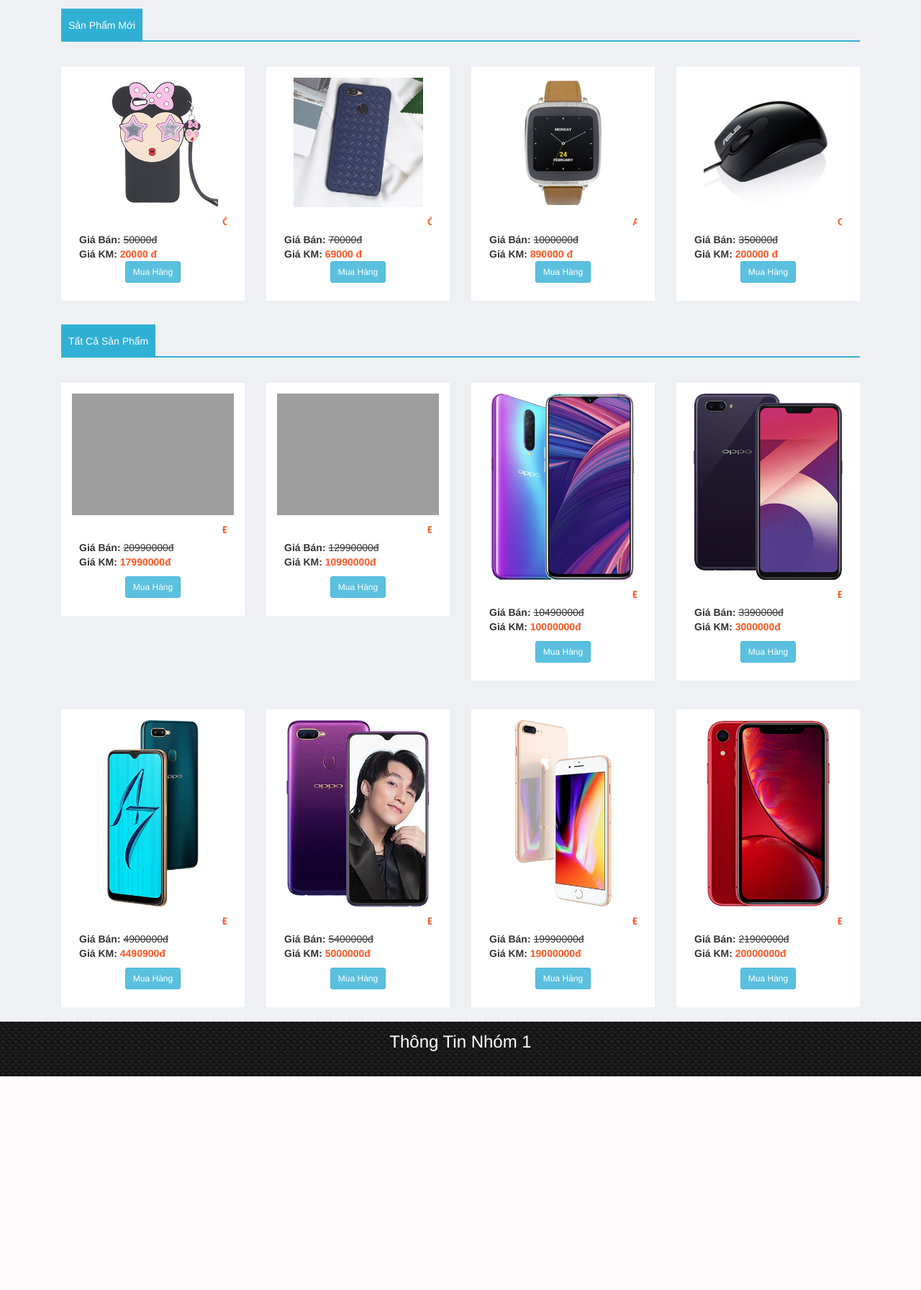
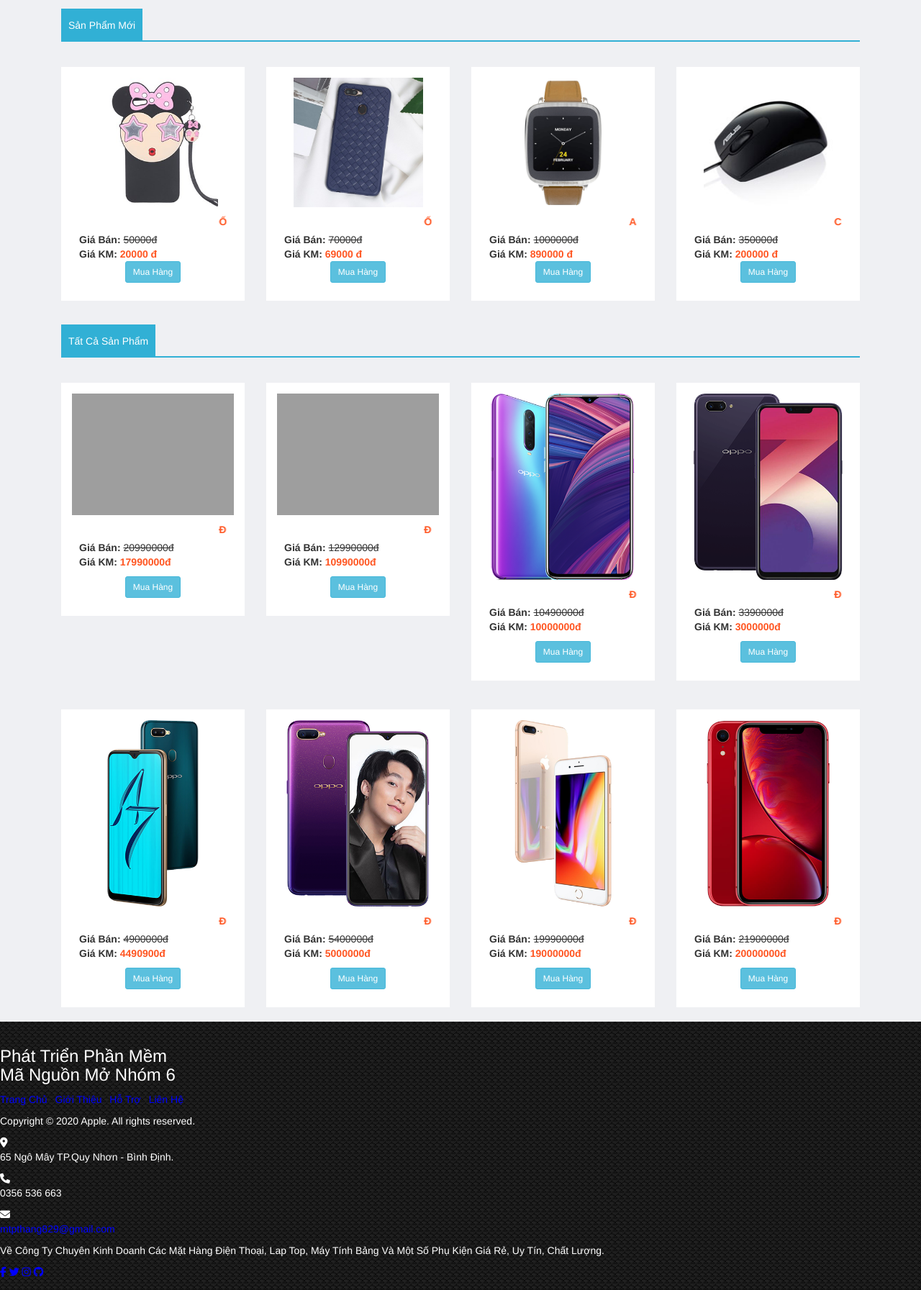
Before and after one commit to ThangIT-QNU/webdienmay, a PHP site: page /webdienmay/ in a window 1280 px wide. Shown: the part 1106-2899 px from the top of the page at 72% size. Before the commit the page ends 2602 px from the top, so only its background shows below. Run offline with PHP 8.4, Linux system fonts and the light colour scheme; data comes from the database, SQL or seed files in the repository; some libraries are stand-ins or nearby versions; grey boxes are pictures that could not be loaded.

Commit message:
commit on 'master'

```diff
--- a/layout/footer.php
+++ b/layout/footer.php
@@ -56,31 +56,71 @@
         </div>
     </div>
 </div>
-<footer>
-    <div class="bot-footer">
-        <div class="container">
-            <div class="row">
-                <div class="col-xs-12">
-                    <center style="margin-bottom: 20px;">
-                        <h3 style="margin-top:0px!important">Thông Tin Nhóm 1</h3>
-                    </center>
-                </div>
-            </div>
 
+<footer class="footer-distributed">
+    <div class="footer-left">
+        <h3>Phát Triển Phần Mềm <br> Mã Nguồn Mở<span> Nhóm 6</span></h3>
+        <p class="footer-links">
+            <a href="#">Trang Chủ</a>&ensp;
+            <a href="#">Giới Thiệu</a>&ensp;
+            <a href="#">Hỗ Trợ</a>&ensp;
+            <a href="#">Liên Hệ</a>
+        <p class="footer-company-name">Copyright &copy; 2020 Apple. All rights reserved. </p>
+    </div>
+    <div class="footer-center">
+        <div>
+            <i class="fa fa-map-marker"></i>
+            <p><span>65 Ngô Mây</span> TP.Quy Nhơn - Bình Định.</p>
+        </div>
+        <div>
+            <i class="fa fa-phone"></i>
+            <p>0356 536 663</p>
+        </div>
+        <div>
+            <i class="fa fa-envelope"></i>
+            <p><a href="mailto:mtpthang829@gmail.com">mtpthang829@gmail.com</a></p>
         </div>
     </div>
+    <div class="footer-right">
+        <p class="footer-company-about">
+            <span>Về Công Ty</span>
+            Chuyên Kinh Doanh Các Mặt Hàng Điện Thoại, Lap Top, Máy Tính Bảng Và Một Số Phụ Kiện Giá
+            Rẻ, Uy Tín, Chất Lượng.
+        </p>
+        <div class="footer-icons">
+            <a href="#"><i class="fa fa-facebook"></i></a>
+            <a href="#"><i class="fa fa-twitter"></i></a>
+            <a href="#"><i class="fa fa-instagram"></i></a>
+            <a href="#"><i class="fa fa-github"></i></a>
+        </div>
+
 </footer>
+
 <script src="public/js/scripts.js"></script>
 <script src="https://cdnjs.cloudflare.com/ajax/libs/jquery/3.4.1/jquery.slim.min.js"></script>
 <script src="https://cdnjs.cloudflare.com/ajax/libs/popper.js/1.15.0/umd/popper.min.js"></script>
 <script src="https://cdnjs.cloudflare.com/ajax/libs/twitter-bootstrap/4.3.1/js/bootstrap.min.js"></script>
+<script src="https://code.jquery.com/jquery-3.2.1.slim.min.js"
+    integrity="sha384-KJ3o2DKtIkvYIK3UENzmM7KCkRr/rE9/Qpg6aAZGJwFDMVNA/GpGFF93hXpG5KkN" crossorigin="anonymous">
+</script>
+<script src="https://cdnjs.cloudflare.com/ajax/libs/popper.js/1.12.9/umd/popper.min.js"
+    integrity="sha384-ApNbgh9B+Y1QKtv3Rn7W3mgPxhU9K/ScQsAP7hUibX39j7fakFPskvXusvfa0b4Q" crossorigin="anonymous">
+</script>
+<script src="https://maxcdn.bootstrapcdn.com/bootstrap/4.0.0/js/bootstrap.min.js"
+    integrity="sha384-JZR6Spejh4U02d8jOt6vLEHfe/JQGiRRSQQxSfFWpi1MquVdAyjUar5+76PVCmYl" crossorigin="anonymous">
+</script>
+<script src="https://kit.fontawesome.com/4ff1ce10f2.js" crossorigin="anonymous"></script>
+<script src="//maxcdn.bootstrapcdn.com/bootstrap/4.1.1/js/bootstrap.min.js"></script>
+<script src="//code.jquery.com/jquery-1.11.1.min.js"></script>
 <script type="text/javascript">
-    $(document).ready(function() {
+$(document).ready(function() {
 
-     $('#top').click(function() {
-       $('html, body').animate({scrollTop:0},500);
-     });
-   });
+    $('#top').click(function() {
+        $('html, body').animate({
+            scrollTop: 0
+        }, 500);
+    });
+});
 </script>
 </body>
 
```
